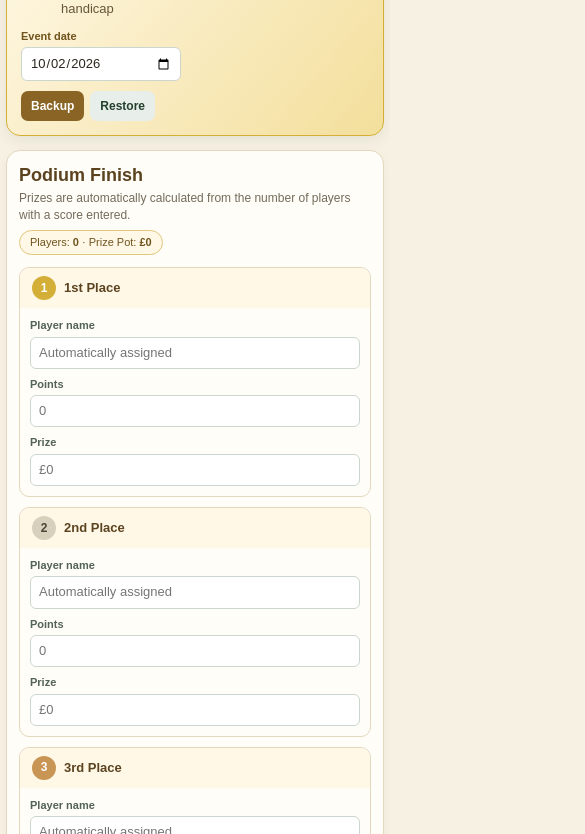
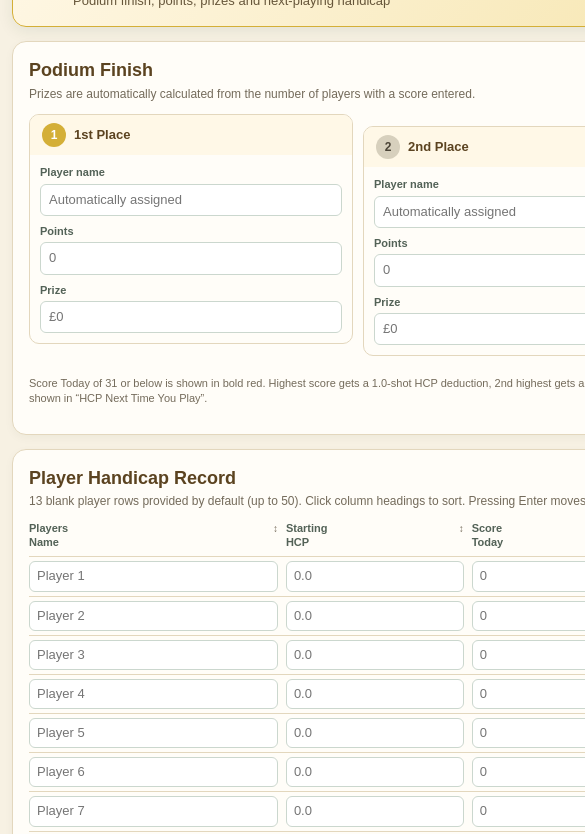
Before and after one commit to ElvisPresleyEAP/Mid-Week-Golf-Swindle, a plain HTML site: page index.html in a window 390 px wide. Shown: the part 94-928 px from the top of the page, 585 px wide, since content can reach past the window. Drawn offline with nearby package versions, Linux system fonts and the light colour scheme.

Commit message:
Refactor player row inputs and clean up CSS
Updated player row input structure and removed media queries for responsiveness.

```diff
--- a/index.html
+++ b/index.html
@@ -2,13 +2,12 @@
 <html lang="en">
 <head>
 <meta charset="UTF-8">
-<meta name="viewport" content="width=device-width, initial-scale=1, maximum-scale=1, user-scalable=yes">
 <title>Mid-Week Swindle</title>
 <style>
 :root{--green:#5b4320;--green2:#8a6424;--gold:#d4af37;--gold2:#f0d77a;--cream:#fff8e7;--ink:#2b261d;--muted:#746b5b;--line:#e3d7bd;--paper:#fffdf8;--bg:#f7f1e3}
 *{box-sizing:border-box}
 body{margin:0;background:var(--bg);color:var(--ink);font:14px/1.4 Arial,Helvetica,sans-serif}
-.wrap{max-width:1050px;margin:16px auto;padding:0 12px}
+.wrap{width:1050px;max-width:1050px;min-width:1050px;margin:16px auto;padding:0 12px}
 header{background:linear-gradient(130deg,#fff8e7,#f3df9b);color:#4b391d;border:1px solid #d4af37;border-radius:14px;padding:16px 20px;display:flex;justify-content:space-between;align-items:center;gap:15px;box-shadow:0 4px 16px #123b2815}
 .header-left{display:flex;align-items:flex-start;gap:12px}
 .info-icon-btn{background:var(--green);color:var(--gold2);border:none;width:28px;height:28px;border-radius:50%;font-weight:bold;font-size:14px;cursor:pointer;display:grid;place-items:center;flex-shrink:0;box-shadow:0 2px 4px rgba(0,0,0,0.15);transition:transform 0.2s}
@@ -75,35 +74,7 @@ footer{text-align:center;color:var(--muted);font-size:11px;padding:12px}
 .player-row input{min-width:0;padding:5px 7px;font-size:13px}
 .player-row .next{background:#fff8e7;font-weight:bold;color:#6f531d}.count-badge{background:#fff8e7;border:1px solid #dfc77b;border-radius:999px;padding:4px 10px;color:#6f531d;font-size:12px;white-space:nowrap}.player-actions{align-items:center}.player-limit{font-size:12px;color:var(--muted)}
 
-@media(max-width:800px){
-  .podium{grid-template-columns:repeat(2,minmax(0,1fr));align-items:stretch}
-  .place-1,.place-2,.place-3{margin-bottom:0}
-  .player-grid{grid-template-columns:repeat(2,minmax(0,1fr))}
-  .player-grid .wide{grid-column:1/-1}
-  .header-right{flex-direction:column;align-items:flex-start}
-  .player-head{display:none}
-  .player-row{display:flex;flex-direction:column;gap:6px;padding:12px 6px;border-bottom:2px solid var(--line);margin-bottom:8px;background:#fefcf8;border-radius:10px}
-  .player-row > div{display:flex;align-items:center;gap:8px}
-  .player-row > div::before{content:attr(data-label);flex:0 0 100px;font-size:11px;font-weight:700;color:var(--green);text-transform:uppercase;letter-spacing:0.3px}
-  .player-row input{flex:1;min-width:0}
-  .player-row .next{background:#fff8e7}
-  .player-limit{font-size:11px;text-align:center}
-  .player-actions{justify-content:center;flex-wrap:wrap}
-}
-@media(max-width:600px){
-  .podium{grid-template-columns:1fr}
-  .place-1,.place-2,.place-3{margin-bottom:0}
-  .count-badge{font-size:11px}
-  .wrap{margin:8px auto;padding:0 6px}
-  header{padding:14px;display:block}
-  .datebox{margin-top:10px}
-  .card{padding:12px}
-  .player-grid{grid-template-columns:1fr}
-  .player-row > div::before{flex:0 0 80px;font-size:10px}
-  .player-row input{padding:5px 6px;font-size:13px}
-  .section-head{flex-direction:column;align-items:flex-start;gap:6px}
-}
-@media print{body{background:#fff}.wrap{max-width:none;margin:0;padding:0}header{border-radius:0;box-shadow:none;-webkit-print-color-adjust:exact;print-color-adjust:exact}.card{box-shadow:none;break-inside:avoid;margin-top:8px;padding:10px}.actions{display:none}input,textarea{border:0;border-bottom:1px solid #bbb;border-radius:0;padding:3px 2px}footer{padding:6px}.wrap{padding:0 6px}.header-actions{display:none}.player-head{display:grid !important}.player-row{display:grid !important;grid-template-columns:1.4fr repeat(4,minmax(100px,1fr)) !important;gap:8px !important;border-top:1px solid var(--line) !important;background:none !important;border-radius:0 !important;padding:4px 0 !important;margin:0 !important}.player-row > div::before{display:none !important}}
+@media print{body{background:#fff}.wrap{width:auto;min-width:0;max-width:none;margin:0;padding:0}header{border-radius:0;box-shadow:none;-webkit-print-color-adjust:exact;print-color-adjust:exact}.card{box-shadow:none;break-inside:avoid;margin-top:8px;padding:10px}.actions{display:none}input,textarea{border:0;border-bottom:1px solid #bbb;border-radius:0;padding:3px 2px}footer{padding:6px}.wrap{padding:0 6px}.header-actions{display:none}}
 </style>
 </head>
 <body>
@@ -306,11 +277,11 @@ function renderTableRows(dataArray) {
     const row = document.createElement('div');
     row.className = 'player-row';
     row.dataset.index = i;
-    row.innerHTML = `<div data-label="Player"><input id="p${i}name" data-field="name" data-row="${i}" placeholder="Player ${i}" value="${escapeHtml(rowData.name)}"></div>
-      <div data-label="Start HCP"><input id="p${i}start" data-field="start" data-row="${i}" type="number" step="0.1" placeholder="0.0" value="${escapeHtml(rowData.start)}"></div>
-      <div data-label="Score Today"><input id="p${i}score" data-field="score" data-row="${i}" type="number" min="0" step="1" placeholder="0" value="${escapeHtml(rowData.score)}"></div>
-      <div data-label="HCP Ded."><input id="p${i}deduct" data-field="deduct" data-row="${i}" type="text" placeholder="0.0" value="${escapeHtml(rowData.deduct)}"></div>
-      <div data-label="HCP Next"><input id="p${i}next" class="next" readonly placeholder="Calculated" value="${escapeHtml(rowData.next)}"></div>`;
+    row.innerHTML = `<div><input id="p${i}name" data-field="name" data-row="${i}" placeholder="Player ${i}" value="${escapeHtml(rowData.name)}"></div>
+      <div><input id="p${i}start" data-field="start" data-row="${i}" type="number" step="0.1" placeholder="0.0" value="${escapeHtml(rowData.start)}"></div>
+      <div><input id="p${i}score" data-field="score" data-row="${i}" type="number" min="0" step="1" placeholder="0" value="${escapeHtml(rowData.score)}"></div>
+      <div><input id="p${i}deduct" data-field="deduct" data-row="${i}" type="text" placeholder="0.0" value="${escapeHtml(rowData.deduct)}"></div>
+      <div><input id="p${i}next" class="next" readonly placeholder="Calculated" value="${escapeHtml(rowData.next)}"></div>`;
     container.appendChild(row);
 
     const inputs = [$(`p${i}name`), $(`p${i}start`), $(`p${i}score`), $(`p${i}deduct`)];
```
